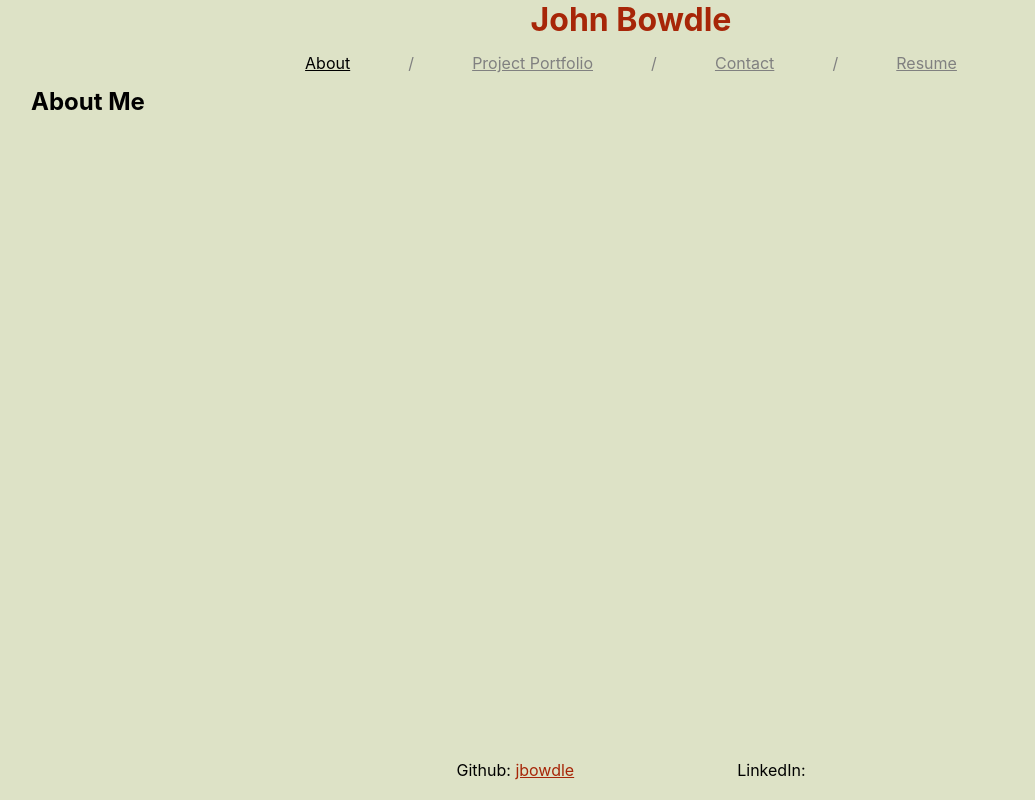
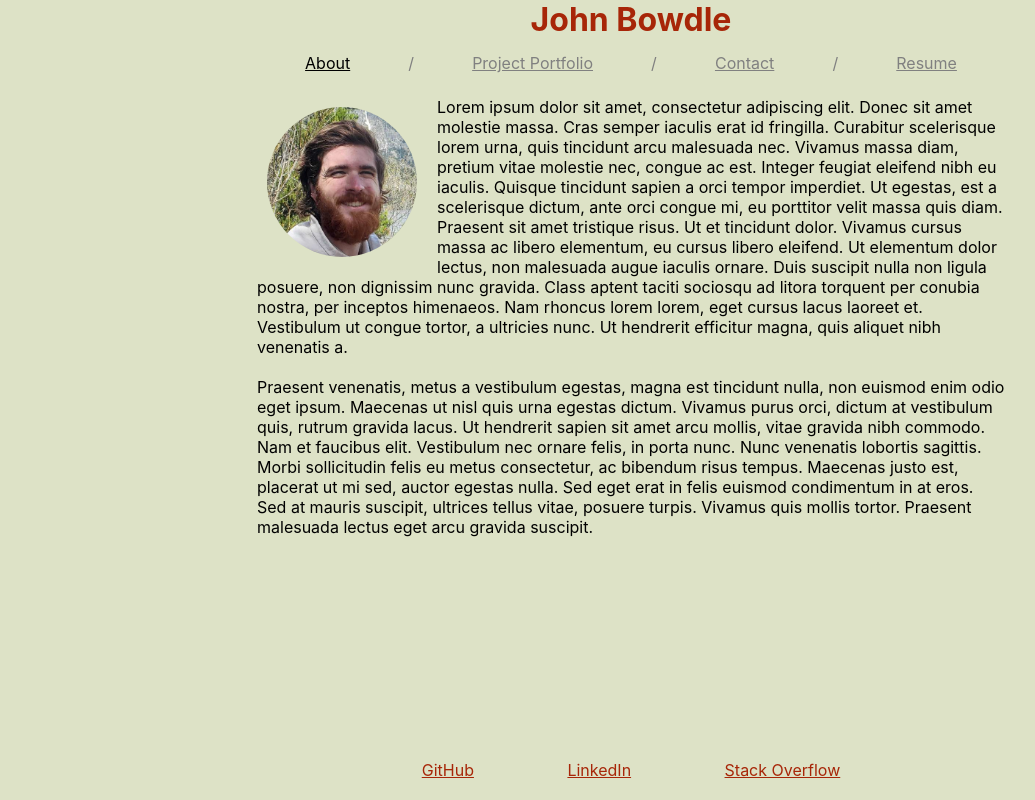
Before and after one commit to jbowdle/portfolio, a React (Create React App) app: page / in a window 1280 px wide. Shown: the whole page, without its empty margins (9-1044 px from the left). Built offline with nearby package versions, Linux system fonts and the light colour scheme.

Commit message:
adjusted content pages

```diff
--- a/src/components/Footer.js
+++ b/src/components/Footer.js
@@ -4,8 +4,9 @@ export default function Footer() {
   return (
     <footer>
       <div id="footer-links">
-        <p>Github: <a href="https://github.com/jbowdle">jbowdle</a></p>
-        <p>LinkedIn: </p>
+        <a href="https://github.com/jbowdle">GitHub</a>
+        <a href="https://www.linkedin.com/in/john-bowdle-2a43ab281/">LinkedIn</a>
+        <a href="https://stackoverflow.com/users/22152566/john-bowdle">Stack Overflow</a>
       </div>
     </footer>
   )
--- a/src/index.css
+++ b/src/index.css
@@ -74,7 +74,7 @@ body {
   min-height: 100vh;
 }
 .section-main {
-  width: 1200px;
+  width: 60%;
   margin: 0 auto;
   padding-bottom: 100px;
 }
@@ -114,6 +114,17 @@ nav a.active {
   }
 }
 /* END HEADER STYLES */
+/* ABOUT PAGE STYLES */
+#profile-pic {
+  width: 150px;
+  border-radius: 50%;
+  float: left;
+  padding: 20px;
+}
+#about p {
+  padding: 10px;
+}
+/* END ABOUT PAGE STYLES */
 /* PROJECT CARD STYLES */
 .portfolio-container {
   text-align: center;
@@ -197,12 +208,12 @@ footer {
   display: flex;
   justify-content: space-around;
 }
-footer p a {
+footer a {
   color: var(--accent-2-text);
 }
 
 @media (prefers-color-scheme: dark) {
-  footer p a {
+  footer a {
     color: var(--d-accent-2-text);
   }
 }
--- a/src/routes/about.jsx
+++ b/src/routes/about.jsx
@@ -8,8 +8,16 @@ export default function About() {
   }
 
   return (
-    <div>
-      <h1>About Me</h1>
+    <div id="about">
+      <img src="./assets/profile-pic-cropped.jpg" alt="John Bowdle" id="profile-pic"></img>
+      <div id="bio">
+        <p>
+          Lorem ipsum dolor sit amet, consectetur adipiscing elit. Donec sit amet molestie massa. Cras semper iaculis erat id fringilla. Curabitur scelerisque lorem urna, quis tincidunt arcu malesuada nec. Vivamus massa diam, pretium vitae molestie nec, congue ac est. Integer feugiat eleifend nibh eu iaculis. Quisque tincidunt sapien a orci tempor imperdiet. Ut egestas, est a scelerisque dictum, ante orci congue mi, eu porttitor velit massa quis diam. Praesent sit amet tristique risus. Ut et tincidunt dolor. Vivamus cursus massa ac libero elementum, eu cursus libero eleifend. Ut elementum dolor lectus, non malesuada augue iaculis ornare. Duis suscipit nulla non ligula posuere, non dignissim nunc gravida. Class aptent taciti sociosqu ad litora torquent per conubia nostra, per inceptos himenaeos. Nam rhoncus lorem lorem, eget cursus lacus laoreet et. Vestibulum ut congue tortor, a ultricies nunc. Ut hendrerit efficitur magna, quis aliquet nibh venenatis a.
+        </p>
+        <p>
+          Praesent venenatis, metus a vestibulum egestas, magna est tincidunt nulla, non euismod enim odio eget ipsum. Maecenas ut nisl quis urna egestas dictum. Vivamus purus orci, dictum at vestibulum quis, rutrum gravida lacus. Ut hendrerit sapien sit amet arcu mollis, vitae gravida nibh commodo. Nam et faucibus elit. Vestibulum nec ornare felis, in porta nunc. Nunc venenatis lobortis sagittis. Morbi sollicitudin felis eu metus consectetur, ac bibendum risus tempus. Maecenas justo est, placerat ut mi sed, auctor egestas nulla. Sed eget erat in felis euismod condimentum in at eros. Sed at mauris suscipit, ultrices tellus vitae, posuere turpis. Vivamus quis mollis tortor. Praesent malesuada lectus eget arcu gravida suscipit.
+        </p>
+      </div>
     </div>
   )
 }
--- a/src/routes/contact.jsx
+++ b/src/routes/contact.jsx
@@ -25,7 +25,7 @@ export default function Contact() {
   return (
     <div>
       <p className="warning">Contact Page is not functional as this site currently does not have a backend</p>
-      <form>
+      <form id="contact-form">
         <div>
           <label htmlFor="name">Name: </label>
           <input type="text" name="name" id="name" onBlur={handleBlur} required></input>
--- a/src/routes/portfolio.jsx
+++ b/src/routes/portfolio.jsx
@@ -13,7 +13,6 @@ export default function Portfolio(props) {
 
   return (
     <div className="portfolio-container">
-      <h2>Web Development Portfolio</h2>
       <ul className="project-container">
         {projectList}
       </ul>
--- a/src/routes/resume.jsx
+++ b/src/routes/resume.jsx
@@ -7,7 +7,18 @@ export default function Resume() {
 
   return (
     <div>
-      <h1>Page under Construction</h1>
+      <a href="./assets/john-bowdle-example-resume.docx" download="john-bowdle-resume">Download Resume</a>
+      <h2>Developer Proficiencies</h2>
+      <ul>
+        <li>HTML</li>
+        <li>CSS</li>
+        <li>JavaScript</li>
+        <li>React</li>
+        <li>React Router</li>
+        <li>MongoDB</li>
+        <li>Node</li>
+        <li>Express</li>
+      </ul>
     </div>
   )
 }
```
Also changed, not shown: 1 other file (tests, documents, lock files or other folders).
